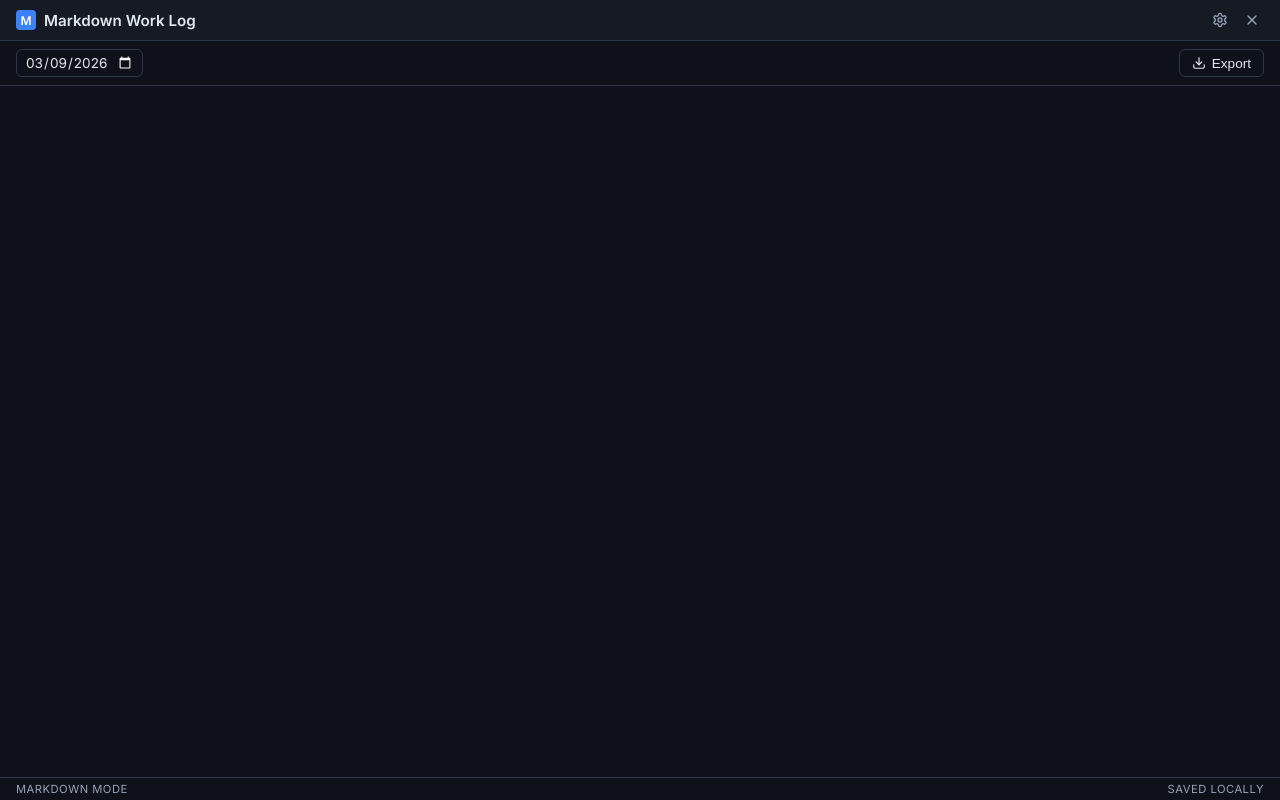
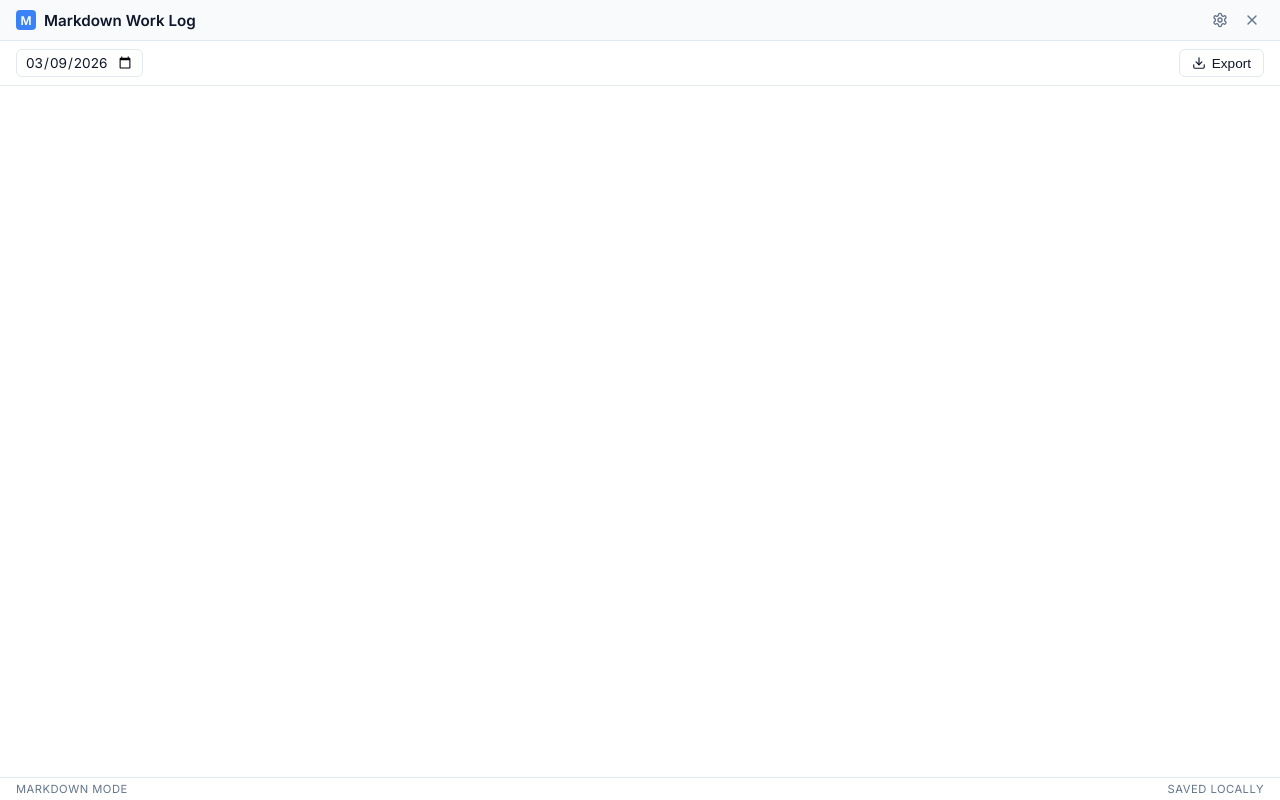
Before and after one commit to mugi111/chrome-md-worklog, a website built with Vite: page index.html in a window 1280 px wide. Built offline with nearby package versions, Linux system fonts and the light colour scheme; some packages are replaced by stand-ins of ours; what @milkdown/core would draw is missing.

Commit message:
feat(ui): implement automatic light/dark theme switching

```diff
--- a/src/style.css
+++ b/src/style.css
@@ -1,15 +1,27 @@
 @import url('https://fonts.googleapis.com/css2?family=Inter:wght@400;500;600&display=swap');
 
 :root {
-  --bg-color: #0f111a;
-  --header-bg: #161a22;
-  --text-main: #e2e8f0;
-  --text-muted: #94a3b8;
-  --border-color: #2d3748;
+  color-scheme: light dark;
+  --bg-color: #ffffff;
+  --header-bg: #f8fafc;
+  --text-main: #0f172a;
+  --text-muted: #64748b;
+  --border-color: #e2e8f0;
   --accent-blue: #3b82f6;
   --accent-blue-hover: #2563eb;
   --btn-bg: transparent;
-  --btn-hover: rgba(255, 255, 255, 0.05);
+  --btn-hover: rgba(0, 0, 0, 0.05);
+}
+
+@media (prefers-color-scheme: dark) {
+  :root {
+    --bg-color: #0f111a;
+    --header-bg: #161a22;
+    --text-main: #e2e8f0;
+    --text-muted: #94a3b8;
+    --border-color: #2d3748;
+    --btn-hover: rgba(255, 255, 255, 0.05);
+  }
 }
 
 body {
@@ -112,7 +124,6 @@ input[type="date"] {
   font-size: 0.85rem;
   font-family: inherit;
   outline: none;
-  color-scheme: dark; /* makes the calendar icon dark mode on webkit */
 }
 
 input[type="date"]:hover {
@@ -165,7 +176,7 @@ input[type="date"]:hover {
 
 /* Typography styles for content to match design */
 .milkdown h1, .milkdown h2, .milkdown h3, .milkdown h4, .milkdown h5, .milkdown h6 {
-  color: white !important;
+  color: var(--text-main) !important;
   border-bottom: none !important; /* override nord border */
   margin-top: 1.5rem !important;
   margin-bottom: 0.75rem !important;
```
